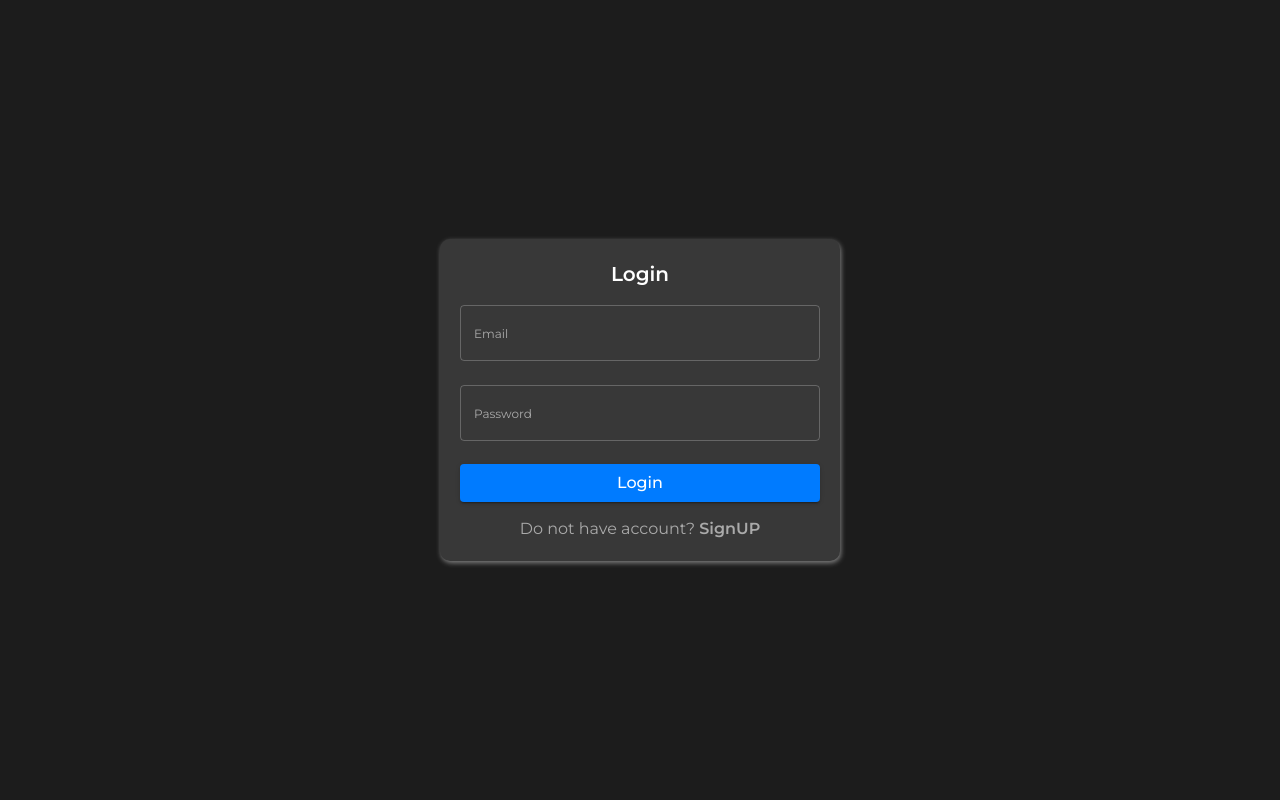
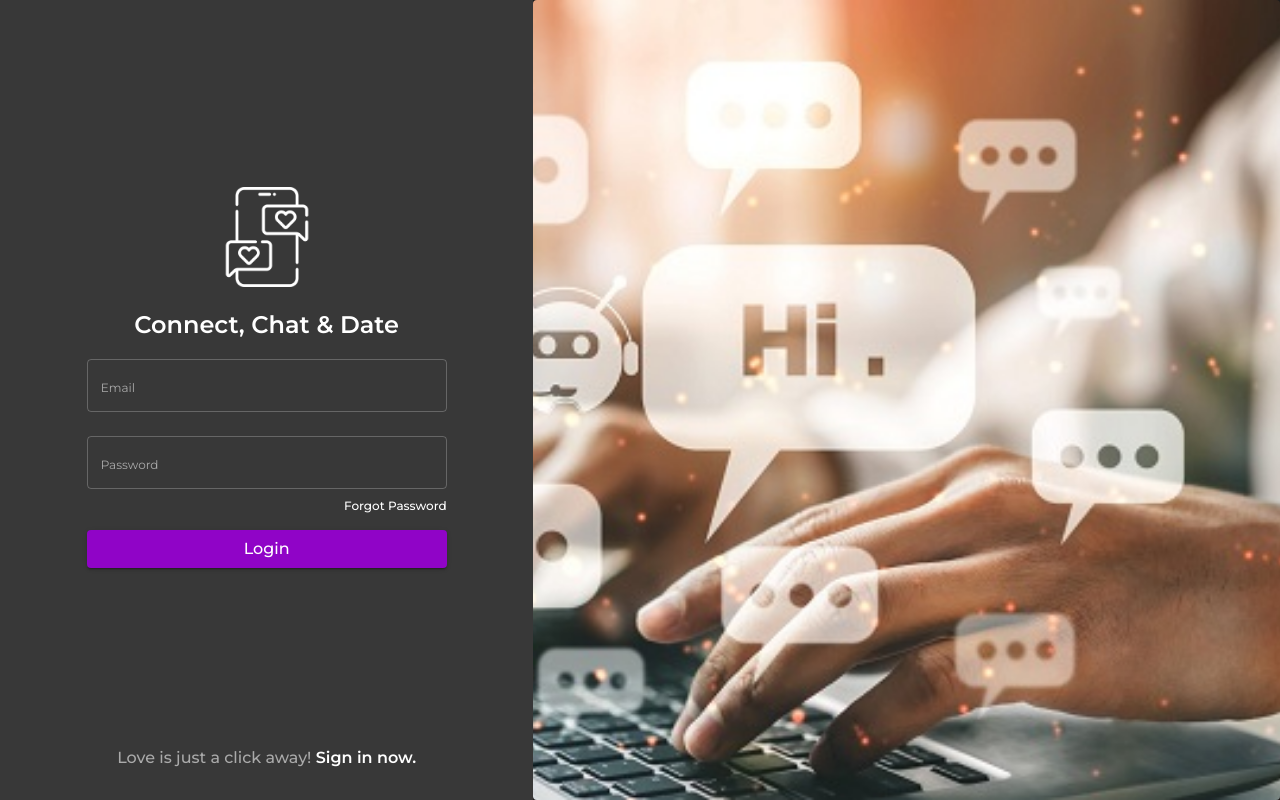
Before and after one commit to manishrawat007/worker-frontend, a Next.js app: page / in a window 1280 px wide. Built offline with nearby package versions, Linux system fonts and the light colour scheme.

Commit message:
Login SignUp page and theme changed

```diff
--- a/src/component/login/Login.styled.tsx
+++ b/src/component/login/Login.styled.tsx
@@ -5,36 +5,61 @@ export const Container = styled(Box)(({ theme }) => ({
     justifyContent: "center",
     alignItems: 'center',
     height: '100vh',
-    width: '100vw',
-    background: theme.palette.background.default
+    width: '100%',
+    background: theme.palette.background.paper,
+    position: "relative"
 }))
 
 export const InnerComponent = styled(Box)<BoxProps>(({ theme }) => ({
+    padding: "20px",
     maxWidth: "400px",
-    margin: 'auto',
-    padding: "20px",
-    boxShadow: "1px 2px 5px gray",
-    borderRadius: "10px",
-    width: "400px",
-    background: theme.palette.background.paper
+    marginBottom: "50px"
 }))
 
-export const Title = styled(Typography)(({theme})=>({
-    color: "primary",
-    textAlign: 'center',
-    fontSize: 5* theme.typography.fontSize,
-    fontWeight: 600
+export const LogoContainer = styled(Typography)<{ dark: boolean }>(({ dark }) => ({
+    display: "flex",
+    justifyContent: "center",
+    gap: "20px",
+    padding: "20px",
+    filter: dark ? "brightness(0) invert(1)" : "brightness(0) saturate(100%) sepia(1) hue-rotate(-20deg) saturate(500%) brightness(1)"
 }))
 
-export const Account = styled(Typography)(({theme})=>({
+export const Title = styled(Typography)(({ theme }) => ({
+    color: theme.palette.text.primary,
+    textAlign: 'center',
+    fontSize: 6 * theme.typography.fontSize,
+    fontWeight: 800
+}))
+
+export const ForgotContainer = styled(Typography)(({ theme }) => ({
+    display: "flex",
+    justifyContent: "flex-end",
+    cursor: "pointer"
+}))
+
+export const Forgot = styled(Typography)(({ theme }) => ({
+    color: theme.palette.text.primary,
+    textAlign: 'center',
+    fontSize: 3 * theme.typography.fontSize,
+    fontWeight: 500
+}))
+
+export const AccountContainer = styled(Box)(({ theme }) => ({
+    position: "absolute",
+    bottom: "30px",
+    display: "flex",
+    justifyContent: "center",
+}))
+
+export const Account = styled(Typography)(({ theme }) => ({
     color: theme.palette.text.secondary,
     textAlign: 'center',
     fontSize: 4 * theme.typography.fontSize,
-    fontWeight: 400,
+    fontWeight: 500,
 }))
 
-export const SignupButton = styled("span")(({theme})=>({
-    color: "primary",
+export const SignupButton = styled("span")(({ theme }) => ({
+    color: theme.palette.text.primary,
     fontSize: 4 * theme.typography.fontSize,
     fontWeight: 700,
     cursor: "pointer"
@@ -42,10 +67,13 @@ export const SignupButton = styled("span")(({theme})=>({
 
 export const Inputfield = styled(TextField)(({ theme }) => ({
     "& .MuiOutlinedInput-root": {
-        fontSize: 4 * theme.typography.fontSize,
+        fontSize: 3 * theme.typography.fontSize,
         "& fieldset": {
             borderWidth: "1px solid #DCDCDC",
         },
+    },
+    "& .MuiOutlinedInput-input": {
+        padding: "15px",
     },
     "& .MuiInputBase-input": {
         fontSize: 4 * theme.typography.fontSize,
@@ -81,12 +109,36 @@ export const FormContainer = styled(Box)(({ theme }) => ({
 export const StyledButton = styled(Button)(({ theme }) => ({
     margin: "15px 0px 15px",
     padding: "5px",
-    backgroundColor: "#007bff",
-    color: theme.palette.text.primary,
+    backgroundColor: theme.palette.primary.main,
+    color: theme.palette.common.white,
     fontSize: 4 * theme.typography.fontSize,
+    textTransform: "capitalize"
+}))
+
+export const ImageContainer = styled(Button)(() => ({
+    height: "100vh",
+    width: "100%",
+    backgroundImage: `url('/images/login.jpg')`,
+    backgroundSize: "cover",
+    backgroundPosition: "center",
+    backgroundRepeat: "no-repeat",
+    transition: "transform 0.5s ease-in-out, filter 0.3s ease-in-out",
+
     "&:hover": {
-        backgroundColor: "#0056b3",
+        filter: "brightness(0.8)",
     },
-    textTransform:"capitalize"
+}));
 
+export const PreviewContainer = styled(Box)(({ theme }) => ({
+    width: "100%",
+    height: "200px",
+    position: "relative",
+    "&:hover": {
+        filter: "brightness(0.7)",
+    },
+
+    [theme.breakpoints.down("md")]: {
+        width: "100%",
+        height: "300px"
+    }
 }))
--- a/src/component/login/Login.tsx
+++ b/src/component/login/Login.tsx
@@ -1,9 +1,12 @@
-import React from 'react';
+import React, { useContext, useState } from 'react';
 import { useForm } from 'react-hook-form';
-import { Account, Container, InnerComponent, Inputfield, SignupButton, StyledButton, Title } from './Login.styled';
+import { Account, AccountContainer, Container, Forgot, ForgotContainer, ImageContainer, InnerComponent, Inputfield, LogoContainer, SignupButton, StyledButton, Title } from './Login.styled';
 import { useRouter } from 'next/router';
 import { loginapi } from '@/service/apiUrls';
 import { toast } from 'react-toastify';
+import { Grid2 } from '@mui/material';
+import Image from 'next/image';
+import { ThemeContext } from '@/styles/ThemeProvider';
 
 export type FormData = {
     email: string;
@@ -12,23 +15,37 @@ export type FormData = {
 
 const Login = () => {
     const { register, handleSubmit, formState: { errors } } = useForm<FormData>();
+    const [loading, setLoading] = useState<boolean>(false)
     const router = useRouter()
+    const {darkMode}= useContext(ThemeContext)
 
     // Handle form submission
     const onSubmit = (data: FormData) => {
+        setLoading(true)
         loginapi(data).then((res) => {
             toast.success("Login Successfull")
             localStorage.setItem("token", res?.data?.token);
             router.push('/feeds')
         }).catch(() => {
             toast.error("Invalid Credentials")
+        }).finally(() => {
+            setLoading(false)
         })
     };
 
     return (
+        <Grid2 container>
+            <Grid2 size={{ xs: 12, sm: 12, md: 5, lg: 5 }}>
                 <Container>
                     <InnerComponent component="form" onSubmit={handleSubmit(onSubmit)}>
-                <Title>Login</Title>
+                        <LogoContainer dark={darkMode}>
+                            <Image
+                                src="/images/login_logo.png"
+                                alt="Logo"
+                                height={100}
+                                width={100} />
+                        </LogoContainer>
+                        <Title>Connect, Chat & Date</Title>
                         <Inputfield
                             label="Email"
                             type="email"
@@ -66,17 +83,26 @@ const Login = () => {
                             helperText={errors.password?.message}
                             margin="normal"
                         />
+                        <ForgotContainer>
+                            <Forgot>Forgot Password</Forgot>
+                        </ForgotContainer>
 
                         <StyledButton type="submit"
                             variant="contained"
-                    color="primary"
-                    fullWidth>
+                            fullWidth
+                            disabled={loading}>
                             Login
                         </StyledButton>
-
-                <Account onClick={() => router.push('/signup')}>Do not have account? <SignupButton>SignUP</SignupButton></Account>
                     </InnerComponent>
+                    <AccountContainer>
+                        <Account onClick={() => router.push('/signup')}>Love is just a click away!<SignupButton> Sign in now.</SignupButton></Account>
+                    </AccountContainer>
                 </Container>
+            </Grid2>
+            <Grid2 size={{ xs: 0, sm: 0, md: 7, lg: 7 }} sx={{ display: { xs: "none", sm: "none", md: "block" } }}>
+                <ImageContainer />
+            </Grid2>
+        </Grid2>
     );
 };
 
--- a/src/component/user/styles/Edit.styled.ts
+++ b/src/component/user/styles/Edit.styled.ts
@@ -83,6 +83,9 @@ export const PreviewContainer = styled(Box)(({ theme }) => ({
     position: "relative",
     width:"50%",
     height:"400px",
+    "&:hover": {
+        filter: "brightness(0.7)",
+    },
 
     [theme.breakpoints.down("md")]: {
         width:"100%",
--- a/src/styles/theme.ts
+++ b/src/styles/theme.ts
@@ -3,10 +3,11 @@ import { createTheme } from "@mui/material/styles";
 export const lightTheme = createTheme({
   palette: {
     mode: "light",
-    primary: { main: "#007bff" },
-    secondary:{main:"#858894"},
-    background: { default: "#F5F5DC", paper: "#f5e0df" },
-    text: { primary: "#333", secondary: "#555" },
+    primary: { main: "#f77420" },
+    secondary:{main:"#f28c4b"},
+    background: { default: "#FFF", paper: "#F5F5DC" },
+    text: { primary: "#333", secondary: "#b5b0b0" },
+    common:{white:"#fff"}
   },
   typography :{
     fontFamily: "montserrat",
@@ -20,10 +21,11 @@ export const lightTheme = createTheme({
 export const darkTheme = createTheme({
   palette: {
     mode: "dark",
-    secondary:{main:"#68646b"},
-    primary: { main: "#90caf9" },
+    primary:{main:"#9004c7"},
+    secondary: { main: "#b036e0" },
     background: { default: "#1C1C1C", paper: "#383838" },
     text: { primary: "#ffffff", secondary: "#aaaaaa" },
+    common:{white:"#fff"}
   },
   typography :{
     fontFamily: "montserrat",
```
Also changed, not shown: src/component/signup/SignUp.tsx (+41 -6 lines), src/component/user/userComponent/UsersProfiles.tsx (+14 -3 lines), public/images/login.jpg (added), public/images/login_logo.png (added). Lines whose indentation alone changed are shown as unchanged.
